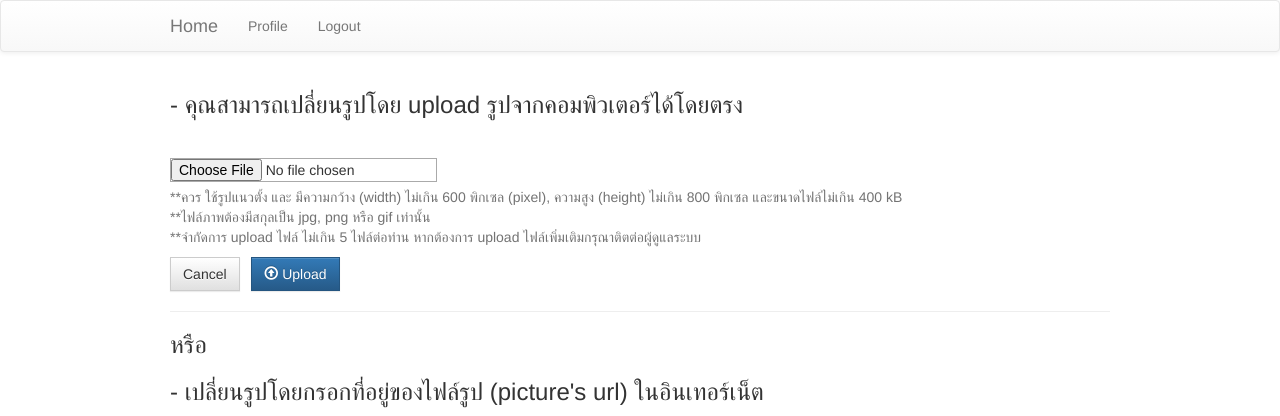
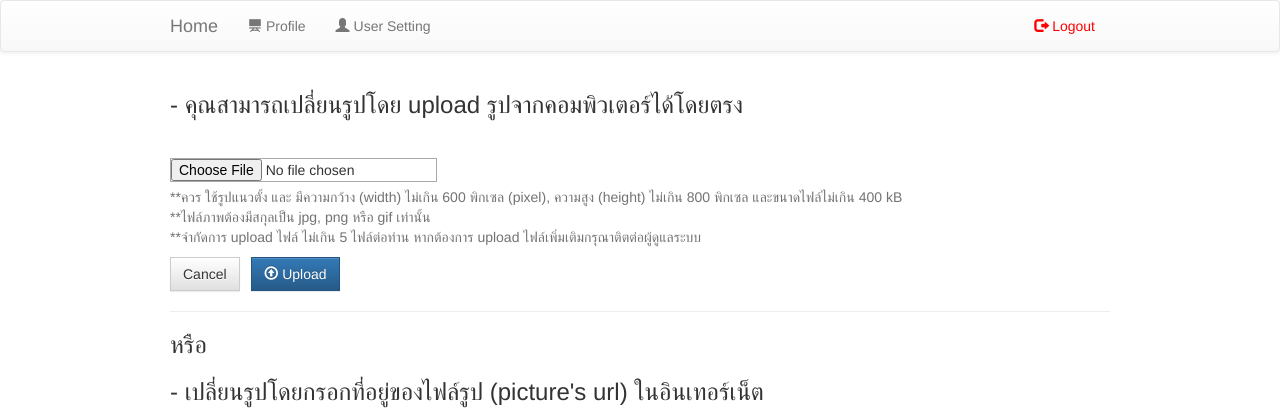
Before and after one commit to ThEPCenter/researcher, a CodeIgniter app: the page made by application/views/upload_view.php in a window 1280 px wide. Shown: the top 416 px of the page. Run offline with CodeIgniter, Linux system fonts and the light colour scheme; data that the repository does not hold is empty; some libraries are stand-ins or nearby versions.

Commit message:
Update details of user setting.

```diff
--- a/application/controllers/user.php
+++ b/application/controllers/user.php
@@ -25,13 +25,12 @@ class User extends CI_Controller {
     }
 
     public function index() {
-
+        redirect(site_url() . 'user/setting');
     }
 
     public function setting() {
         $data['user_id'] = $this->session->userdata('user_id');
         $data['username'] = $this->session->userdata('username');
-
         $data['title'] = 'User Seeting';
         $this->load->view('templates/header', $data);
         $this->load->view('templates/navbar');
--- a/application/views/templates/navbar.php
+++ b/application/views/templates/navbar.php
@@ -9,7 +9,7 @@
                 <span class="icon-bar"></span>
                 <span class="icon-bar"></span>
             </button>
-            <a class="navbar-brand" href="home">Home</a>
+            <a class="navbar-brand" href="<?php echo site_url(); ?>home">Home</a>
         </div>
 
         <!-- Collect the nav links, forms, and other content for toggling -->
--- a/application/views/upload_view.php
+++ b/application/views/upload_view.php
@@ -24,21 +24,45 @@
 
     <body>
 
-        <nav class="navbar navbar-default" role="navigation">
+        <nav class="navbar navbar-default">
             <div class="container">
                 <!-- Brand and toggle get grouped for better mobile display -->
                 <div class="navbar-header">
+                    <button type="button" class="navbar-toggle collapsed" data-toggle="collapse">
+                        <span class="sr-only">Toggle navigation</span>
+                        <span class="icon-bar"></span>
+                        <span class="icon-bar"></span>
+                        <span class="icon-bar"></span>
+                    </button>
                     <a class="navbar-brand" href="<?php echo site_url(); ?>home">Home</a>
                 </div>
 
                 <!-- Collect the nav links, forms, and other content for toggling -->
-                <div class="collapse navbar-collapse" id="bs-example-navbar-collapse-1">
+                <div class="collapse navbar-collapse">
                     <ul class="nav navbar-nav">
-                        <li><a href="<?php echo site_url(); ?>profile">Profile</a></li>
+                        <li>
+                            <a href="<?php echo site_url(); ?>profile"><span class="glyphicon glyphicon-blackboard" aria-hidden="true"></span>
+                                Profile
+                            </a>
+                        </li>
                     </ul>
+
                     <ul class="nav navbar-nav">
-                        <li><a href="<?php echo site_url(); ?>logout">Logout</a></li>
+                        <li>
+                            <a href="<?php echo site_url(); ?>user/setting"><span class="glyphicon glyphicon-user" aria-hidden="true"></span>
+                                User Setting
+                            </a>
+                        </li>
                     </ul>
+
+                    <ul class="nav navbar-nav navbar-right">
+                        <li>
+                            <a style="color: red;" title="ออกจากระบบ" href="<?php echo site_url(); ?>logout"><span class="glyphicon glyphicon-log-out" aria-hidden="true"></span>
+                                Logout
+                            </a>
+                        </li>
+                    </ul>
+
                 </div><!-- /.navbar-collapse -->
             </div><!-- /.container-fluid -->
         </nav>
--- a/application/views/user/setting_view.php
+++ b/application/views/user/setting_view.php
@@ -1,10 +1,8 @@
 
 <div class="container">
-
     <h1>User Setting</h1>
     <p><strong>Username: </strong><?php echo $username; ?></p>
     <p><strong>Password: </strong>**********</p>
-
     <button type="button" class="btn btn-primary" data-toggle="modal" data-target="#resetPassword">
         Reset Password
     </button>
@@ -22,7 +20,7 @@
                     <div class="modal-body">
                         <p><strong>Old Password: </strong><input type="password" id="oldPassword" name="oldPassword" required style="width: 50%;"> <span id="old_result"></span></p>
                         <p><strong>New Password: </strong><input type="password" id="newPassword" name="newPassword" required style="width: 50%;"> <span id="new_result"></span></p>
-                        <p><strong>Re-type New Password: </strong><input type="password" id="reNewPassword" name="reNewPassword" required style="width: 50%;"> <span id="renew_result"></span></p>
+                        <p><strong>Retype New Password: </strong><input type="password" id="reNewPassword" name="reNewPassword" required style="width: 50%;"> <span id="renew_result"></span></p>
                         <p id="ajax_result">&nbsp;</p>
                     </div>
                     <div class="modal-footer">
```
